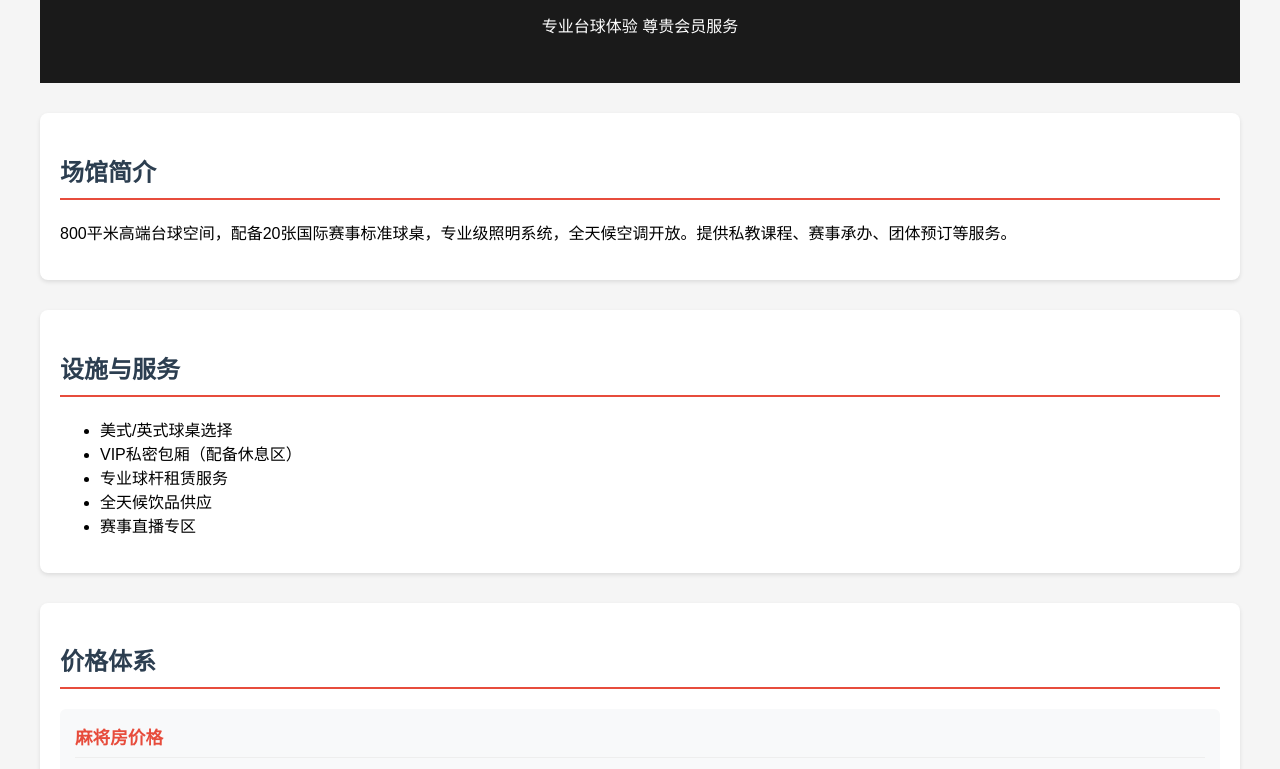
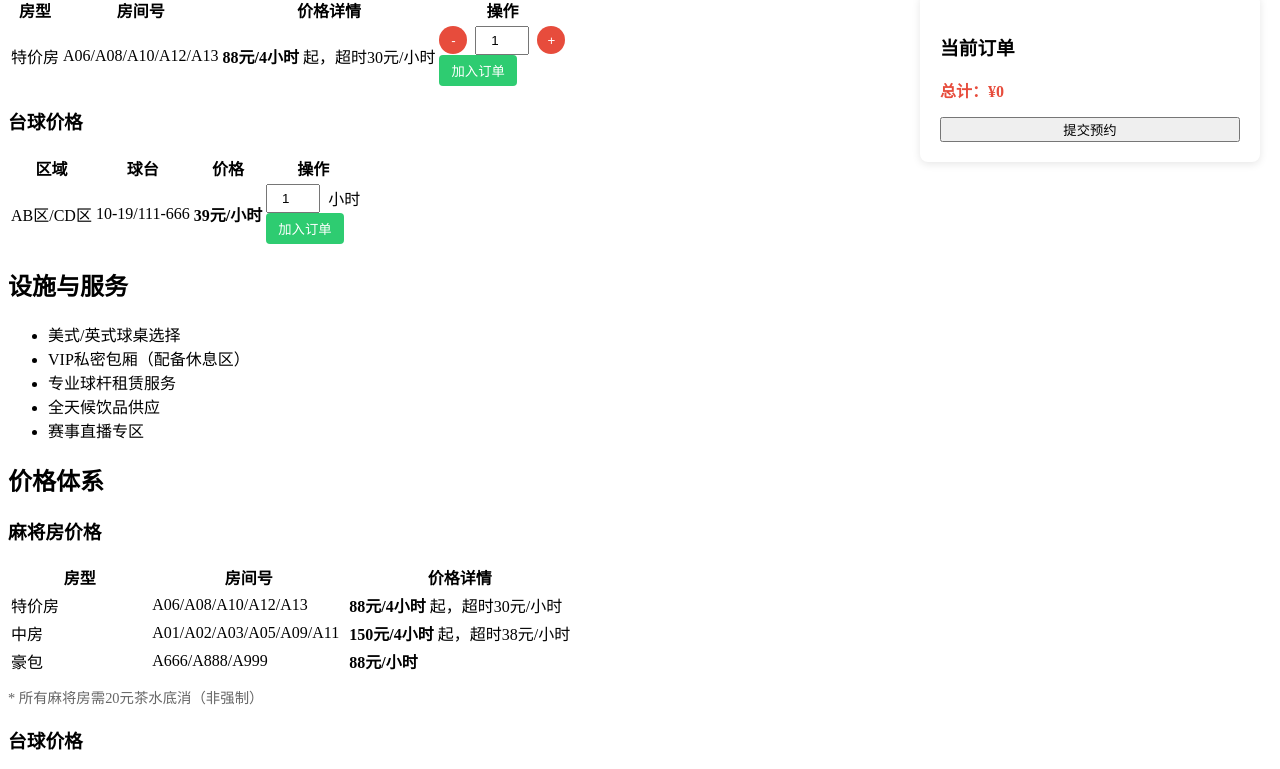
Before and after one commit to yj3265375741/yj3265375741.github.io, a plain HTML site: page index.html in a window 1280 px wide. Shown: the part 126-895 px from the top of the page. Drawn offline with Linux system fonts and the light colour scheme.

Commit message:
Update index.html

```diff
--- a/index.html
+++ b/index.html
@@ -5,36 +5,175 @@
 <meta name="viewport" content="width=device-width, initial-scale=1.0">
 <title>星爵台球俱乐部</title>
 <style>
-body{font-family:Arial,sans-serif;max-width:1200px;margin:0 auto;padding:20px;background-color:#f5f5f5;}
-header{text-align:center;padding:30px 0;background-color:#1a1a1a;color:white;}
-.section{margin:30px 0;padding:20px;background-color:white;border-radius:8px;box-shadow:0 2px 4px rgba(0,0,0,0.1);}
-h2{color:#2c3e50;border-bottom:2px solid #e74c3c;padding-bottom:10px;}
-.price-subsection{margin:20px 0;padding:15px;background-color:#f8f9fa;border-radius:6px;}
-.price-subsection h3{color:#e74c3c;font-size:1.1em;margin:0 0 12px 0;padding-bottom:8px;border-bottom:1px solid #eee;}
-table{width:100%;border-collapse:collapse;margin:15px 0;}
-td,th{padding:12px;border:1px solid #ddd;text-align:left;}
-th{background-color:#f8f9fa;}
-table.compact-table{font-size:0.95em;}
-table.compact-table td,
-table.compact-table th{padding:10px;}
-form{display:grid;gap:15px;max-width:500px;}
-input,select{padding:10px;border:1px solid #ddd;border-radius:4px;}
-button{padding:12px 20px;background-color:#e74c3c;color:white;border:none;border-radius:4px;cursor:pointer;}
-button:hover{background-color:#c0392b;}
+/* 原有样式补充以下内容 */
+.quantity-controls {display:flex;align-items:center;gap:8px;}
+.quantity-btn {
+  width:28px;
+  height:28px;
+  border-radius:50%;
+  background-color:#e74c3c;
+  color:white;
+  border:none;
+  cursor:pointer;
+}
+.quantity-input {
+  width:40px;
+  text-align:center;
+  padding:5px;
+}
+.add-to-order {
+  background-color:#2ecc71;
+  padding:6px 12px;
+  border-radius:4px;
+  color:white;
+  border:none;
+  cursor:pointer;
+}
+#order-summary {
+  position:fixed;
+  top:120px;
+  right:20px;
+  width:300px;
+  background:white;
+  padding:20px;
+  border-radius:8px;
+  box-shadow:0 2px 8px rgba(0,0,0,0.1);
+}
+.order-item {display:flex;justify-content:space-between;margin-bottom:8px;}
+#total-price {font-weight:bold;color:#e74c3c;margin-top:15px;}
+.remove-item {color:#999;cursor:pointer;margin-left:10px;}
 </style>
 </head>
 <body>
-<header>
-<h1>星爵台球俱乐部</h1>
-<p>专业台球体验 尊贵会员服务</p>
-</header>
+<!-- 头部和原有内容保持不变 -->
 
 <div class="section">
-<h2>场馆简介</h2>
-<p>800平米高端台球空间，配备20张国际赛事标准球桌，专业级照明系统，全天候空调开放。提供私教课程、赛事承办、团体预订等服务。</p>
+  <h2>价格体系</h2>
+  <div class="price-subsection">
+    <h3>麻将房价格</h3>
+    <table class="compact-table">
+      <tr><th>房型</th><th>房间号</th><th>价格详情</th><th>操作</th></tr>
+      <tr data-type="mahjong" data-category="特价房" data-price="88" data-extra="30">
+        <td>特价房</td>
+        <td>A06/A08/A10/A12/A13</td>
+        <td><strong>88元/4小时</strong> 起，超时30元/小时</td>
+        <td>
+          <div class="quantity-controls">
+            <button class="quantity-btn minus">-</button>
+            <input type="number" class="quantity-input" value="1" min="1">
+            <button class="quantity-btn plus">+</button>
+          </div>
+          <button class="add-to-order">加入订单</button>
+        </td>
+      </tr>
+      <!-- 其他麻将房行结构相同 -->
+    </table>
+  </div>
+
+  <div class="price-subsection">
+    <h3>台球价格</h3>
+    <table class="compact-table">
+      <tr><th>区域</th><th>球台</th><th>价格</th><th>操作</th></tr>
+      <tr data-type="pool" data-category="AB区" data-price="39">
+        <td>AB区/CD区</td>
+        <td>10-19/111-666</td>
+        <td><strong>39元/小时</strong></td>
+        <td>
+          <div class="quantity-controls">
+            <input type="number" class="quantity-input hours" value="1" min="1" step="0.5">
+            <span>小时</span>
+          </div>
+          <button class="add-to-order">加入订单</button>
+        </td>
+      </tr>
+      <!-- 其他台球行结构相同 -->
+    </table>
+  </div>
 </div>
 
-<div class="section">
+<div id="order-summary">
+  <h3>当前订单</h3>
+  <div id="order-items"></div>
+  <div id="total-price">总计：¥0</div>
+  <button style="margin-top:15px;width:100%" onclick="submitOrder()">提交预约</button>
+</div>
+
+<script>
+let orderItems = [];
+
+document.querySelectorAll('.add-to-order').forEach(btn => {
+  btn.addEventListener('click', function() {
+    const row = this.closest('tr');
+    const type = row.dataset.type;
+    const category = row.dataset.category;
+    const price = parseFloat(row.dataset.price);
+    let quantity = parseFloat(row.querySelector('.quantity-input').value);
+
+    if(type === 'mahjong') {
+      const extraRate = parseFloat(row.dataset.extra);
+      const baseHours = 4;
+      if(quantity > baseHours) {
+        const extra = quantity - baseHours;
+        price = price + (extra * extraRate);
+      }
+    }
+
+    const item = {
+      type,
+      category,
+      price: price * quantity,
+      quantity
+    };
+
+    orderItems.push(item);
+    updateOrderSummary();
+  });
+});
+
+function updateOrderSummary() {
+  const container = document.getElementById('order-items');
+  let html = '';
+  let total = 0;
+
+  orderItems.forEach((item, index) => {
+    html += `
+      <div class="order-item">
+        <span>${item.category} ×${item.quantity}</span>
+        <span>¥${item.price.toFixed(2)}
+          <span class="remove-item" onclick="removeItem(${index})">×</span>
+        </span>
+      </div>
+    `;
+    total += item.price;
+  });
+
+  container.innerHTML = html;
+  document.getElementById('total-price').textContent = `总计：¥${total.toFixed(2)}`;
+}
+
+function removeItem(index) {
+  orderItems.splice(index, 1);
+  updateOrderSummary();
+}
+
+function submitOrder() {
+  const formData = {
+    name: document.querySelector('input[type="text"]').value,
+    phone: document.querySelector('input[type="tel"]').value,
+    date: document.querySelector('input[type="date"]').value,
+    time: document.querySelector('select').value,
+    order: orderItems
+  };
+
+  // 此处可添加表单验证逻辑
+  console.log('提交订单:', formData);
+  alert('预约已提交，我们会尽快联系您确认订单详情！');
+  orderItems = [];
+  updateOrderSummary();
+}
+</script>
+</body>
+</html><div class="section">
 <h2>设施与服务</h2>
 <ul>
 <li>美式/英式球桌选择</li>
```
